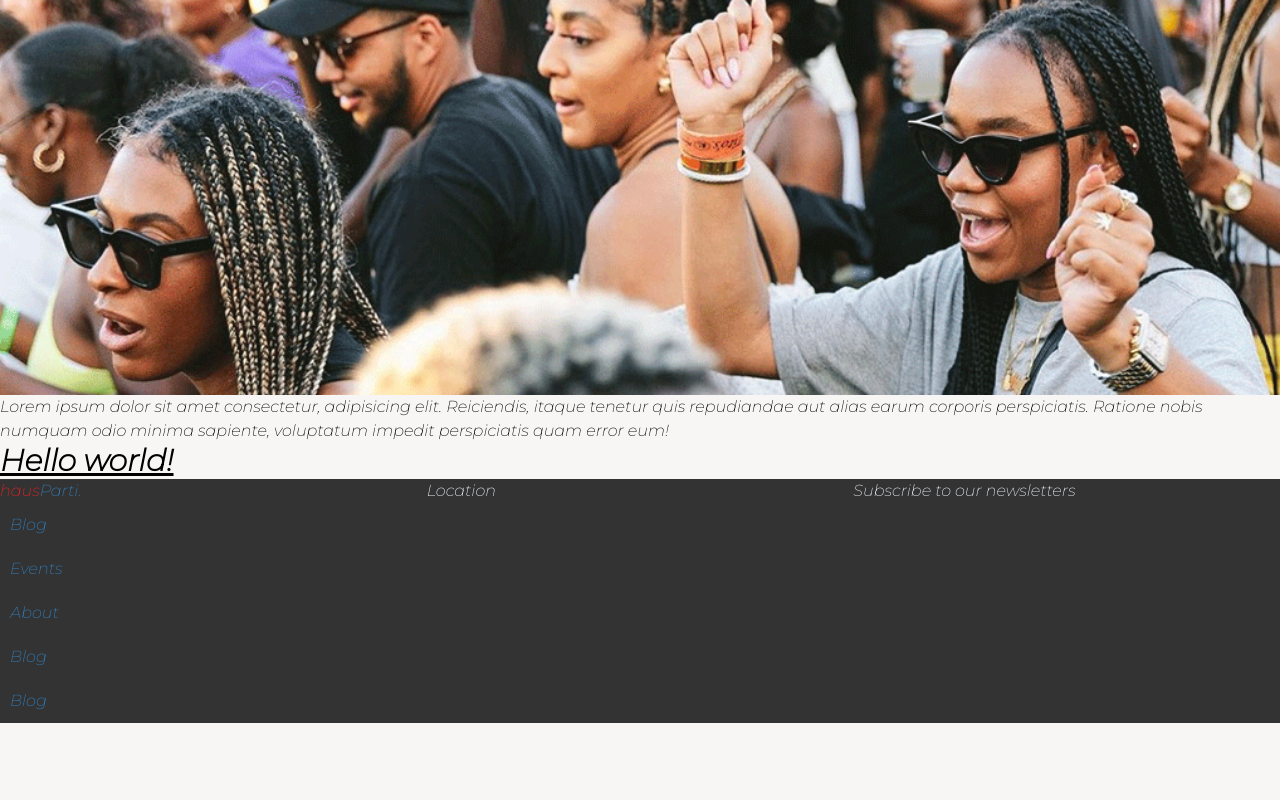
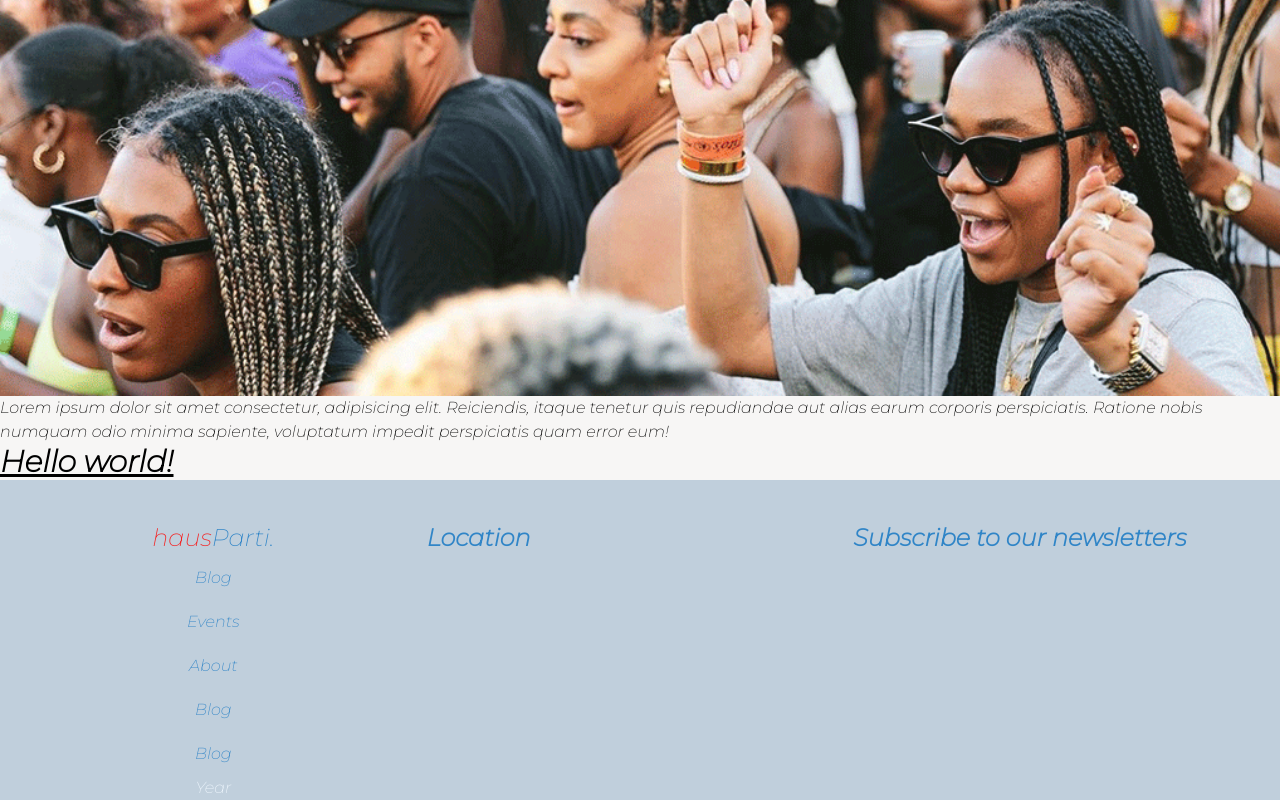
Before and after one commit to Phransis/hausParti, a React (Create React App) app: page / in a window 1280 px wide. Shown: the part 594-1394 px from the top of the page. Before the commit the page ends 1317 px from the top, so only its background shows below. Built offline with nearby package versions, Linux system fonts and the light colour scheme.

Commit message:
keep on pushing

```diff
--- a/src/components/pages/Footer.jsx
+++ b/src/components/pages/Footer.jsx
@@ -1,41 +1,34 @@
 import React from "react";
 
 function Footer() {
-  return <>
-      <div className='footer '>
-        <div className='column1'>
-        <div className="left">
+  return (
+    <>
+      <div className="footer mx-auto pt-10 ">
+        <div className="column1">
+          <div className=" ">
             <a href="/">
               <span className="haus">haus</span>
               <span className="parti">
                 <i>Parti.</i>
               </span>
             </a>
-          <div className="footer1">
+          </div>
+          <div className="">
             <ul>
-              <a href="blog">
-                Blog
-              </a>
-              <a href="events">
-                Events
-              </a>
-              <a href="about">
-                About
-              </a>
-              <a href="blog">
-                Blog
-              </a>
-              <a href="blog">
-                Blog
-              </a>
+              <a href="blog">Blog</a>
+              <a href="events">Events</a>
+              <a href="about">About</a>
+              <a href="blog">Blog</a>
+              <a href="blog">Blog</a>
             </ul>
           </div>
         </div>
+        <div className="column2">Location</div>
+        <div className="column3">Subscribe to our newsletters</div>
+        <div className="column4">Year</div>
       </div>
-        <div className='column2'>Location</div>
-        <div className='column3'>Subscribe to our newsletters</div>
-    </div>
-  </>;
+    </>
+  );
 }
 
 export default Footer;
--- a/src/components/pages/HomePage.jsx
+++ b/src/components/pages/HomePage.jsx
@@ -6,7 +6,7 @@ import Outside from "../assets/outside.png";
 function HomePage() {
   return (
     <>
-      <div className="">
+      <div className=""><hr></hr>
         Lorem ipsum dolor sit, amet consectetur adipisicing elit. Consequatur
         quidem ex doloremque saepe magnam magni, eum et nesciunt dolore pariatur
         possimus. Quam laboriosam possimus, ad molestias veniam at ea expedita?
--- a/src/index.css
+++ b/src/index.css
@@ -24,14 +24,7 @@ body {
   padding: 4px 20px 4px 12px;
   backdrop-filter: blur(5px);
 } */
-#frame-d63f5b5552a3f3d936c6ab970a47899b {
-  height: 624px;
-}
-@media (min-width: 704px) {
-  #frame-d63f5b5552a3f3d936c6ab970a47899b {
-    height: 856px;
-  }
-}
+
 
 
 
@@ -41,7 +34,8 @@ body {
   justify-content: space-between;
   align-items: center;
   padding: 10px;
-  background-color: #525151;
+  backdrop-filter: blur(5px);
+  background-color: rgb(192, 207, 220);;
 
 }
 
@@ -80,8 +74,8 @@ body {
 
 
 
-.navBar .haus,
-.navBar .parti {
+ .haus,
+ .parti {
   font-size: 24px;
 }
 
@@ -121,19 +115,25 @@ body {
 
   .footer{
     color: aliceblue;
-    background-color: #333333;
+    background-color: rgb(192, 207, 220);;
     width: 100%;
     display: grid;
-    grid-template-columns: 1fr 1fr 1fr ;
+    grid-template-columns: 1fr 1fr 1fr  ;
     grid-template-rows: 1fr;
     gap: 0px 0px;
     grid-template-areas:
       ". . .";
   }
 
+  .column1  {
+    display: flex;
+    align-items: center;
+    justify-content: center;
+    flex-direction: column;
+  }
   .column1 ul a {
     display: flex;
-    /* align-items: center; */
+    align-items: center;
     justify-content: center;
     flex-direction: column;
     color:rgb(48, 133, 199);
@@ -144,3 +144,14 @@ body {
     color: rgb(245, 31, 31);
 
   }
+  .column2, .column3{
+    color:rgb(48, 133, 199);
+    font-size: x-large;
+    font-weight: bolder;
+  }
+
+  .column4{
+    display: flex;
+    align-items: center;
+    justify-content: center;
+  }
```
Lines whose indentation alone changed are shown as unchanged.
